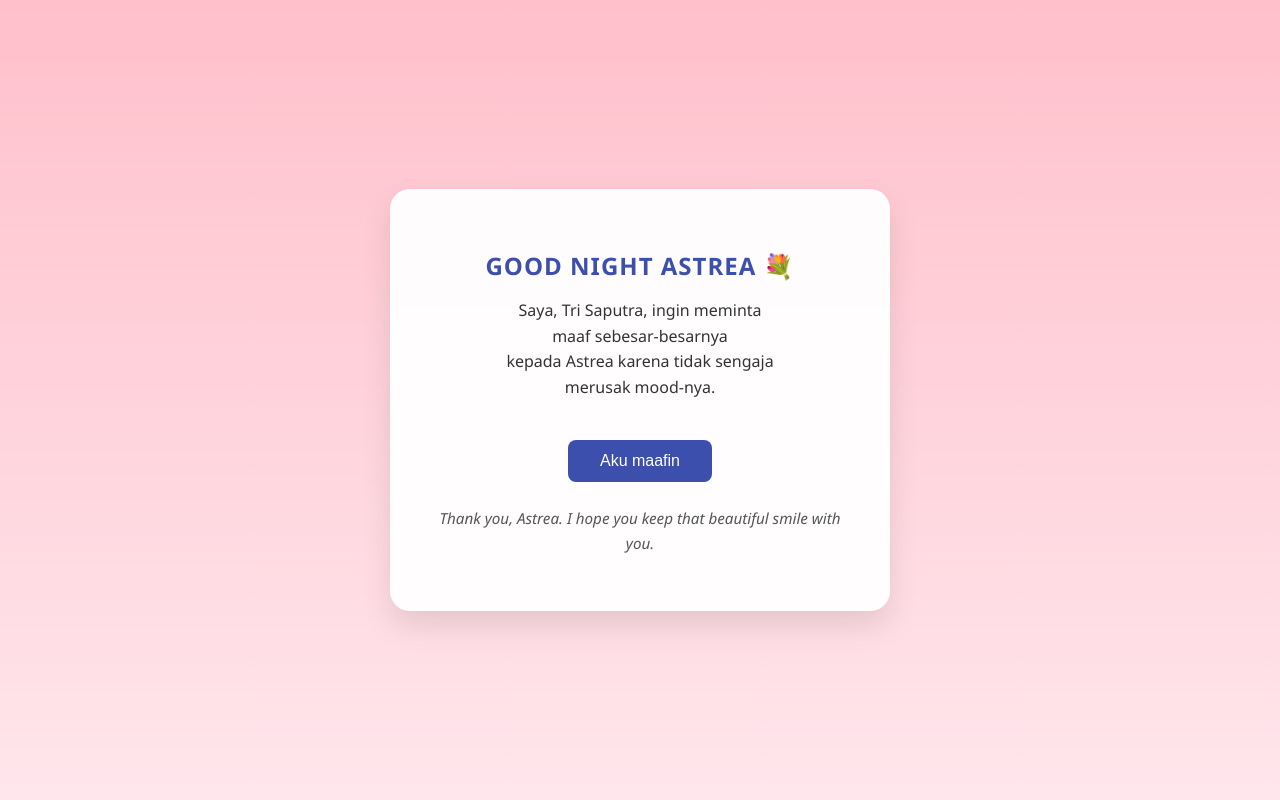
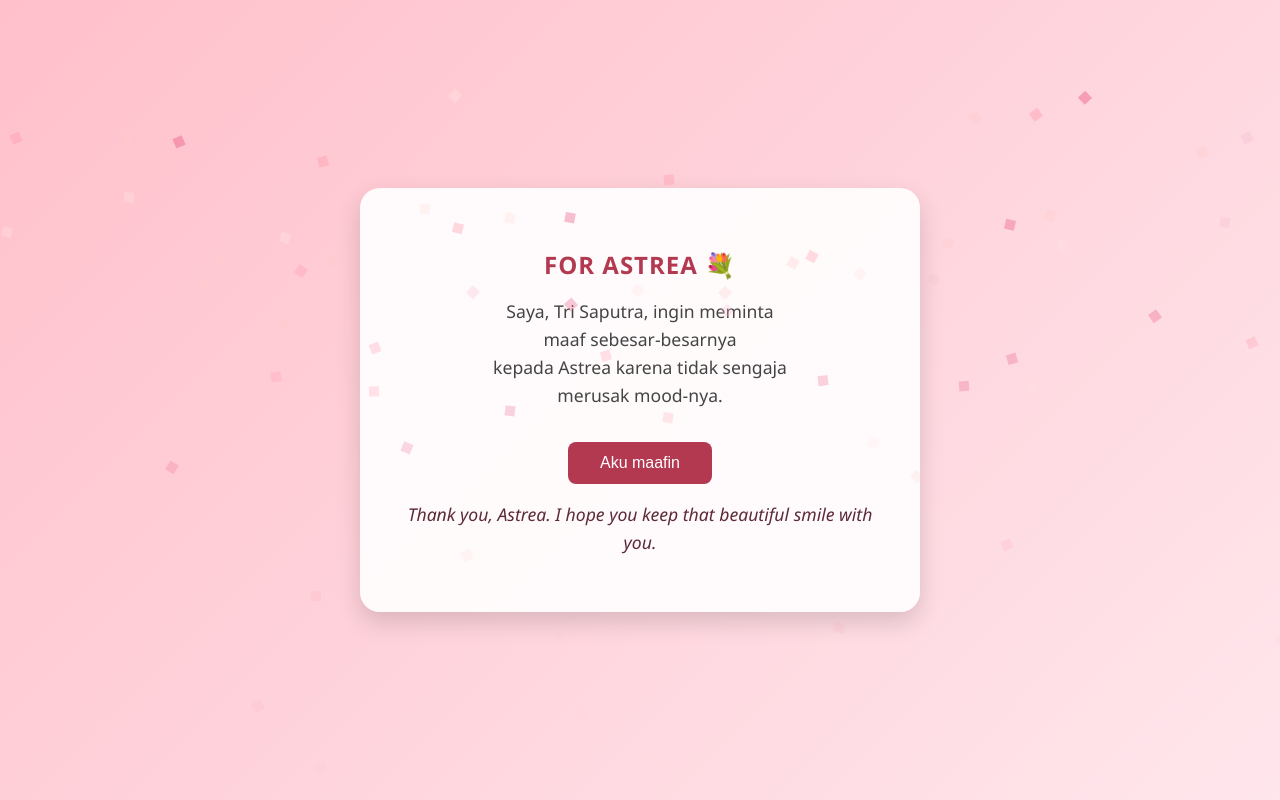
Before and after one commit to BOYE0509/kalkulator-nirmala, a plain HTML site: page index.html in a window 1280 px wide. Both pictures are taken after a click on the button "Aku maafin". Drawn offline with Linux system fonts and the light colour scheme.

Commit message:
index.html

```diff
--- a/index.html
+++ b/index.html
@@ -9,41 +9,45 @@
       font-family: 'Segoe UI', sans-serif;
       margin: 0;
       padding: 0;
-      background: linear-gradient(to bottom, #fdfbfb, #dbe9f4);
+      background: linear-gradient(135deg, #ffc0cb, #ffe6ec);
+      animation: bgPulse 8s ease-in-out infinite;
       display: flex;
       justify-content: center;
       align-items: center;
       height: 100vh;
       overflow: hidden;
       text-align: center;
-      transition: background 1s ease;
+    }
+
+    @keyframes bgPulse {
+      0%, 100% { background-color: #ffc0cb; }
+      50% { background-color: #ffd6df; }
     }
 
     .card {
-      background: rgba(255, 255, 255, 0.95);
+      background: rgba(255, 255, 255, 0.9);
       padding: 2.5rem;
       border-radius: 20px;
-      box-shadow: 0 15px 30px rgba(0, 0, 0, 0.1);
-      max-width: 420px;
+      box-shadow: 0 10px 25px rgba(0, 0, 0, 0.15);
+      max-width: 480px;
       animation: fadeIn 2s ease;
     }
 
     h2 {
-      color: #3c4fac;
+      color: #b33951;
       margin-bottom: 1rem;
       letter-spacing: 1px;
-      animation: slideDown 2s ease;
     }
 
     p {
-      color: #333;
+      color: #444;
       line-height: 1.6;
       margin: 1rem 0;
-      animation: slideUp 2s ease;
+      font-size: 1.1rem;
     }
 
     .btn {
-      background-color: #3c4fac;
+      background-color: #b33951;
       color: white;
       border: none;
       padding: 0.75rem 2rem;
@@ -51,32 +55,25 @@
       border-radius: 8px;
       cursor: pointer;
       transition: all 0.3s ease;
-      margin-top: 1.5rem;
+      margin-top: 1rem;
     }
 
     .btn:hover {
-      background-color: #2c3d8e;
+      background-color: #90263d;
       transform: scale(1.05);
       box-shadow: 0 8px 20px rgba(0, 0, 0, 0.15);
     }
 
-    .thanks, #endMessage {
+    #response {
       display: none;
-      animation: fadeIn 2s ease-in;
-      font-size: 0.95rem;
-      color: #555;
-      margin-top: 1.5rem;
+      animation: slideUp 1.5s ease-in-out;
       font-style: italic;
+      color: #5c2a38;
     }
 
     @keyframes fadeIn {
-      from { opacity: 0; transform: scale(0.95); }
-      to { opacity: 1; transform: scale(1); }
-    }
-
-    @keyframes slideDown {
-      from { opacity: 0; transform: translateY(-20px); }
-      to { opacity: 1; transform: translateY(0); }
+      from { opacity: 0; }
+      to { opacity: 1; }
     }
 
     @keyframes slideUp {
@@ -84,46 +81,68 @@
       to { opacity: 1; transform: translateY(0); }
     }
 
+    @keyframes confetti-fall {
+      0% { transform: translateY(-100vh) rotate(0deg); opacity: 1; }
+      100% { transform: translateY(100vh) rotate(720deg); opacity: 0; }
+    }
+
+    .confetti {
+      position: fixed;
+      width: 10px;
+      height: 10px;
+      background: red;
+      animation: confetti-fall 3s linear forwards;
+      opacity: 0;
+    }
+
     audio {
-      visibility: hidden;
-      height: 0;
+      display: none;
     }
   </style>
 </head>
 <body>
   <div class="card">
-    <h2>GOOD NIGHT ASTREA 💐</h2>
+    <h2>FOR ASTREA 💐</h2>
     <p>
       Saya, Tri Saputra, ingin meminta<br>
       maaf sebesar-besarnya<br>
       kepada Astrea karena tidak sengaja<br>
       merusak mood-nya.
     </p>
-    <button class="btn" onclick="showThanks()">Aku maafin</button>
-    <p class="thanks" id="thanksText">
-      Thank you, Astrea. I hope you keep that beautiful smile with you.
-    </p>
-    <p id="endMessage">🌙 Lagunya sudah selesai. Semoga malam ini jadi lebih tenang, Astrea.</p>
+    <button class="btn" onclick="showResponse()">Aku maafin</button>
+    <p id="response">Thank you, Astrea. I hope you keep that beautiful smile with you.</p>
   </div>
 
   <audio id="bgMusic" autoplay loop>
-    <source src="./about_you.mp3" type="audio/mpeg" />
-    Browser kamu tidak mendukung audio tag ini.
+    <source src="about_you.mp3" type="audio/mpeg">
+    Browser kamu tidak mendukung audio.
   </audio>
 
   <script>
-    const audio = document.getElementById("bgMusic");
+    const response = document.getElementById('response');
 
-    document.addEventListener('click', () => {
-      if (audio.paused) audio.play();
-    });
+    function showResponse() {
+      response.style.display = 'block';
+      launchConfetti();
+    }
 
-    function showThanks() {
-      document.getElementById("thanksText").style.display = "block";
-      document.body.style.background = "linear-gradient(to bottom, #ffc0cb, #ffe6ec)";
-      setTimeout(() => {
-        document.getElementById("endMessage").style.display = "block";
-      }, 10000);
+    function launchConfetti() {
+      for (let i = 0; i < 80; i++) {
+        const confetti = document.createElement('div');
+        confetti.classList.add('confetti');
+        confetti.style.left = Math.random() * 100 + "vw";
+        confetti.style.top = "-10px";
+        confetti.style.backgroundColor = randomColor();
+        confetti.style.animationDuration = 2 + Math.random() * 3 + "s";
+        document.body.appendChild(confetti);
+
+        setTimeout(() => confetti.remove(), 5000);
+      }
+    }
+
+    function randomColor() {
+      const colors = ["#ff99ac", "#ffcccb", "#f6c1d4", "#e75480", "#ffe4e1"];
+      return colors[Math.floor(Math.random() * colors.length)];
     }
   </script>
 </body>
```
